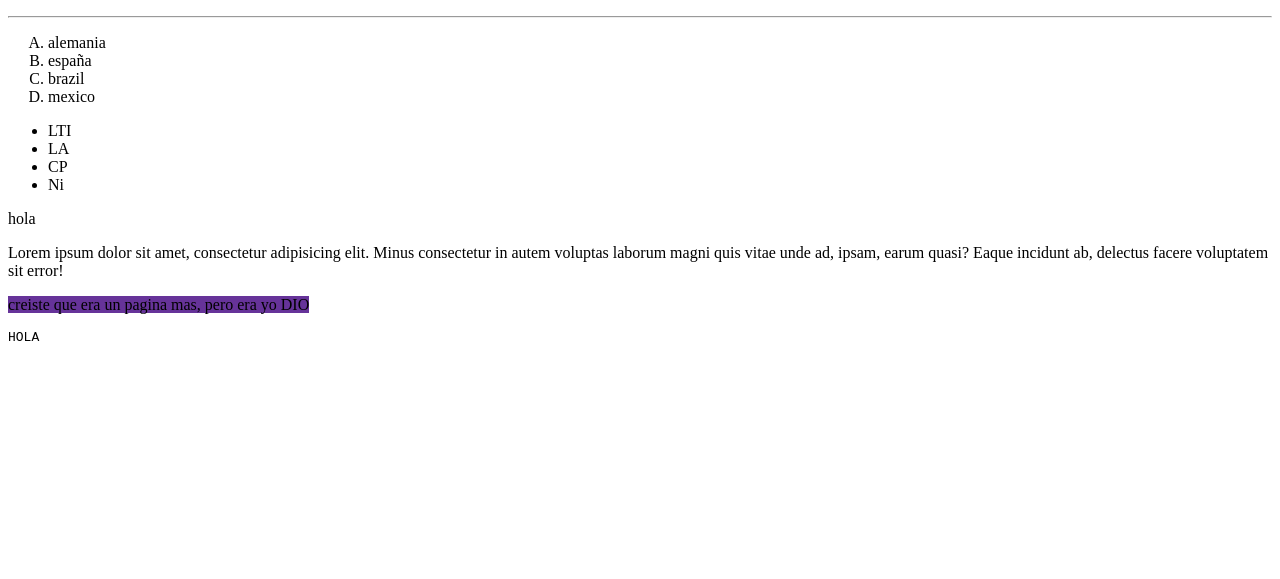
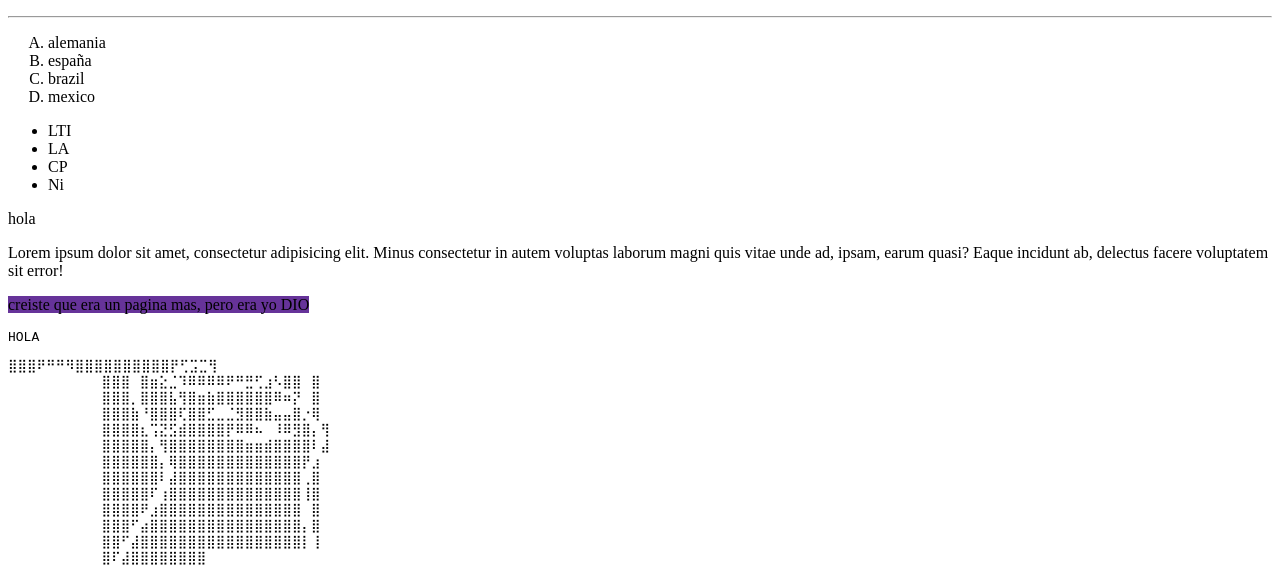
Before and after one commit to JuanTovar00/webpage52_15, a plain HTML site: page tags_agn.pacion.html in a window 1280 px wide. Shown: the part 799-1378 px from the top of the page. Before the commit the page ends 1157 px from the top, so only its background shows below. Drawn offline with Linux system fonts and the light colour scheme.

Commit message:
tags_agn.pacion.html

```diff
--- a/tags_agn.pacion.html
+++ b/tags_agn.pacion.html
@@ -65,6 +65,19 @@
          <p>Lorem ipsum dolor sit amet, consectetur adipisicing elit. Minus consectetur in autem voluptas laborum magni quis vitae unde ad, ipsam, earum quasi? Eaque incidunt ab, delectus facere voluptatem sit error!</p>
          <ps style="background-color: rebeccapurple;">creiste que era un pagina mas, pero era yo DIO</ps></p>
          <pre>HOLA</pre>
+         <pre>⣿⣿⣿⠟⠛⠛⠻⣿⣿⣿⣿⣿⣿⣿⣿⣿⣿⡟⢋⣩⣉⢻
+            ⣿⣿⣿⠀⣿⣶⣕⣈⠹⠿⠿⠿⠿⠟⠛⣛⢋⣰⠣⣿⣿⠀⣿
+            ⣿⣿⣿⡀⣿⣿⣿⣧⢻⣿⣶⣷⣿⣿⣿⣿⣿⣿⠿⠶⡝⠀⣿
+            ⣿⣿⣿⣷⠘⣿⣿⣿⢏⣿⣿⣋⣀⣈⣻⣿⣿⣷⣤⣤⣿⡐⢿
+            ⣿⣿⣿⣿⣆⢩⣝⣫⣾⣿⣿⣿⣿⡟⠿⠿⠦⠀⠸⠿⣻⣿⡄⢻
+            ⣿⣿⣿⣿⣿⡄⢻⣿⣿⣿⣿⣿⣿⣿⣿⣶⣶⣾⣿⣿⣿⣿⠇⣼
+            ⣿⣿⣿⣿⣿⣿⡄⢿⣿⣿⣿⣿⣿⣿⣿⣿⣿⣿⣿⣿⣿⡟⣰
+            ⣿⣿⣿⣿⣿⣿⠇⣼⣿⣿⣿⣿⣿⣿⣿⣿⣿⣿⣿⣿⣿⢀⣿
+            ⣿⣿⣿⣿⣿⠏⢰⣿⣿⣿⣿⣿⣿⣿⣿⣿⣿⣿⣿⣿⣿⢸⣿
+            ⣿⣿⣿⣿⠟⣰⣿⣿⣿⣿⣿⣿⣿⣿⣿⣿⣿⣿⣿⣿⣿⠀⣿
+            ⣿⣿⣿⠋⣴⣿⣿⣿⣿⣿⣿⣿⣿⣿⣿⣿⣿⣿⣿⣿⣿⡄⣿
+            ⣿⣿⠋⣼⣿⣿⣿⣿⣿⣿⣿⣿⣿⣿⣿⣿⣿⣿⣿⣿⣿⡇⢸
+            ⣿⠏⣼⣿⣿⣿⣿⣿⣿⣿⣿</pre>
 
 
         </article>
```
